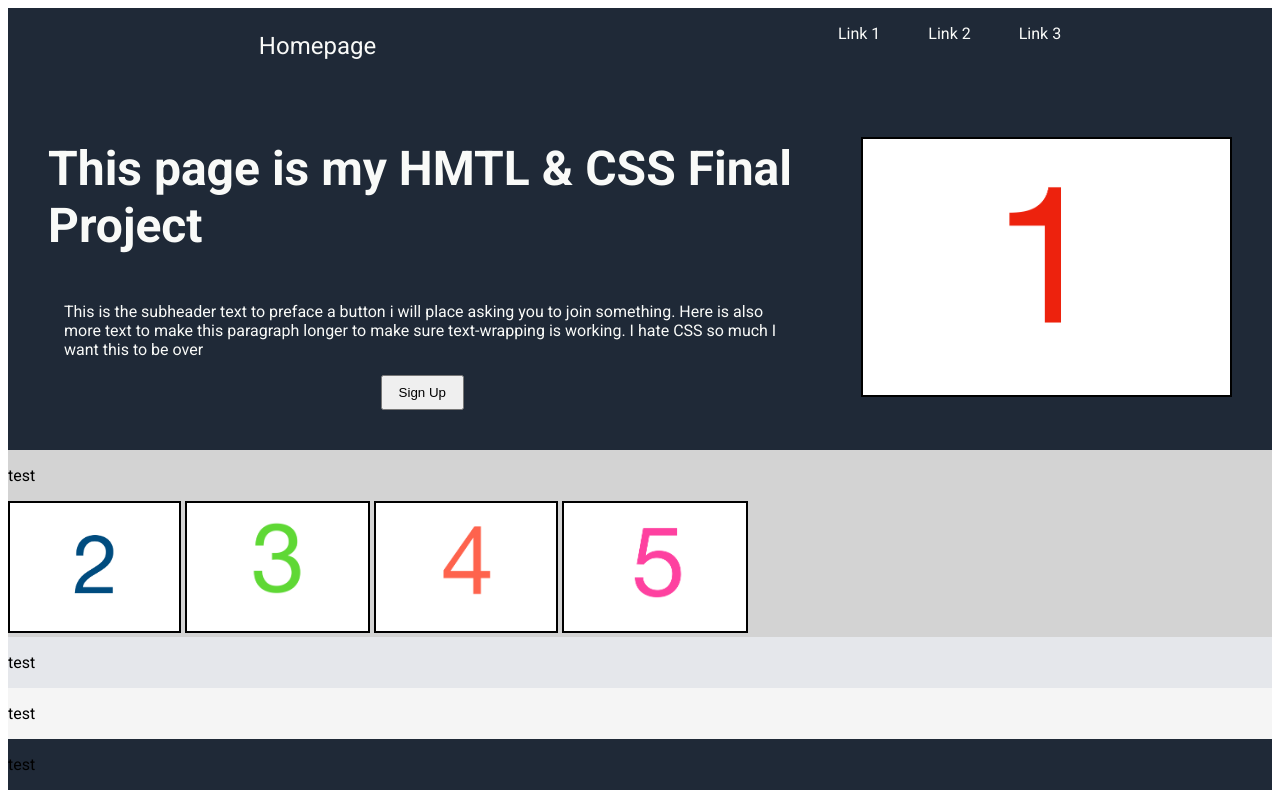
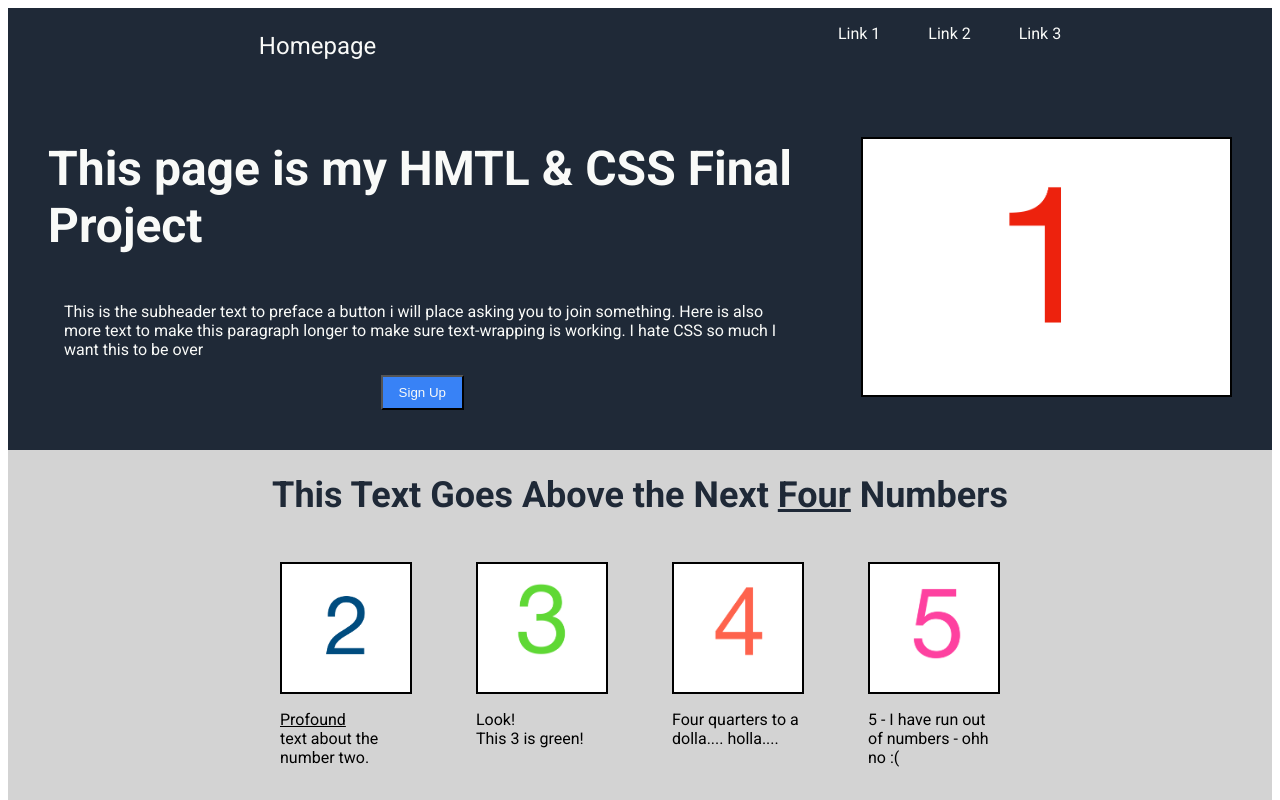
Before and after one commit to mirrdur/landing-page, a plain HTML site: page index.html in a window 1280 px wide. Shown: the top 800 px of the page. Drawn offline with Linux system fonts and the light colour scheme.

Commit message:
sub-heading section with the four pictures and subtext.

```diff
--- a/index.html
+++ b/index.html
@@ -26,21 +26,39 @@
             <div class="headsplit">
                 <h1 class="attention">This page is my HMTL & CSS Final Project</h1>
                 <p class="headsub">This is the subheader text to preface a button i will place asking you to join something. Here is also more text to make this paragraph longer to make sure text-wrapping is working. I hate CSS so much I want this to be over</p>
-                <button>Sign Up</button>
-
+                <button id="signuptop">Sign Up</button>
             </div>
                     <img class="n-one" src="images/1.png" alt="number one" width="auto" height="256px">
-
-
         </div>
 
-
         <div class="body">
-            <p> test </p>
-                <img src="images/2.png" alt="number two" width="auto" height="128">
-                <img src="images/3.png" alt="number three" width="auto" height="128">
-                <img src="images/4.png" alt="number four" width="auto" height="128">
-                <img src="images/5.png" alt="number five" width="auto" height="128">
+            <h1 class="headtwo"> This Text Goes Above the Next <u>Four</u> Numbers <h1>
+                <div class="picturealign">
+                    <div class="pictext">
+                        <img src="images/2.png" style="object-fit: cover;" alt="number five" width="128" height="128">
+                        <p class="subhead">
+                            <u>Profound</u> text about the number two.
+                        </p>
+                     </div>
+                    <div class="pictext">
+                         <img src="images/3.png" style="object-fit: cover;" alt="number five" width="128" height="128">
+                        <p class="subhead">
+                            Look! <br> This 3 is green!
+                        </p>
+                    </div>
+                     <div class="pictext">
+                        <img src="images/4.png" style="object-fit: cover;" alt="number five" width="128" height="128">
+                        <p class="subhead">
+                            Four quarters to a dolla.... holla....
+                        </p>
+                    </div>
+                     <div class="pictext">
+                        <img src="images/5.png" style="object-fit: cover;" alt="number five" width="128" height="128">
+                        <p class="subhead">
+                           5 - I have run out of numbers - ohh no :(
+                        </p>
+                    </div>
+                </div>
 
         </div>
 
--- a/styles.css
+++ b/styles.css
@@ -6,6 +6,8 @@ body {
     flex-direction: column;
     flex: 1;
 }
+
+/* body elements above - Next section top header line only */
 
 img {
     border: 2px solid black;
@@ -38,6 +40,8 @@ a {
     display: flex;
 
 }
+
+/* end of upper header line. below start of top section of page */
 
 .header {
     background-color: #1F2937;
@@ -72,8 +76,9 @@ a {
     margin-left: 16px;
 }
 
-
-button {
+#signuptop {
+    background-color: #3882f6;
+    color: #f9faf8;
     padding: 8px 16px;
     margin-bottom: 16px;
 }
@@ -84,11 +89,49 @@ button {
     margin: 16px;
 }
 
+/* end of top section. start of section two. */
+
 .body {
     background-color: lightgrey;
+    display: flex;
+    flex: 1;
+    flex-direction: column;
 
+    align-items: center ;
+    padding-bottom: 32px;
 
 }
+
+.headtwo {
+    font-size: 36px;
+    font-weight: bolder;
+    color: #1f2937;
+    text-align: center;
+}
+
+.picturealign {
+    display: flex;
+    flex: 1;
+    gap: 2em;
+}
+
+.pictext {
+    font-weight: normal;
+    font-size: 16px;
+    display: flex;
+    flex: 1;
+    flex-wrap: wrap;
+    flex-direction: column;
+    align-content: center;
+}
+
+.subhead {
+    display: flex;
+    flex-shrink: 2;
+    flex-wrap: wrap;
+    width: 128px;
+}
+/* end of section two. start of section three. */
 
 .tail {
     background-color: #e5e7eb;
@@ -96,12 +139,22 @@ button {
 
 }
 
+/* end of section three. start of main footer */
+
 .footer {
     background-color: whitesmoke;
 
 
 }
 
+/* end of main footer. start of bottom footer line */
+
 .bottomfoot {
     background-color: #1F2937;
 }
+
+
+/*end of css page - any misc. comments below.
+
+
+*/
```
